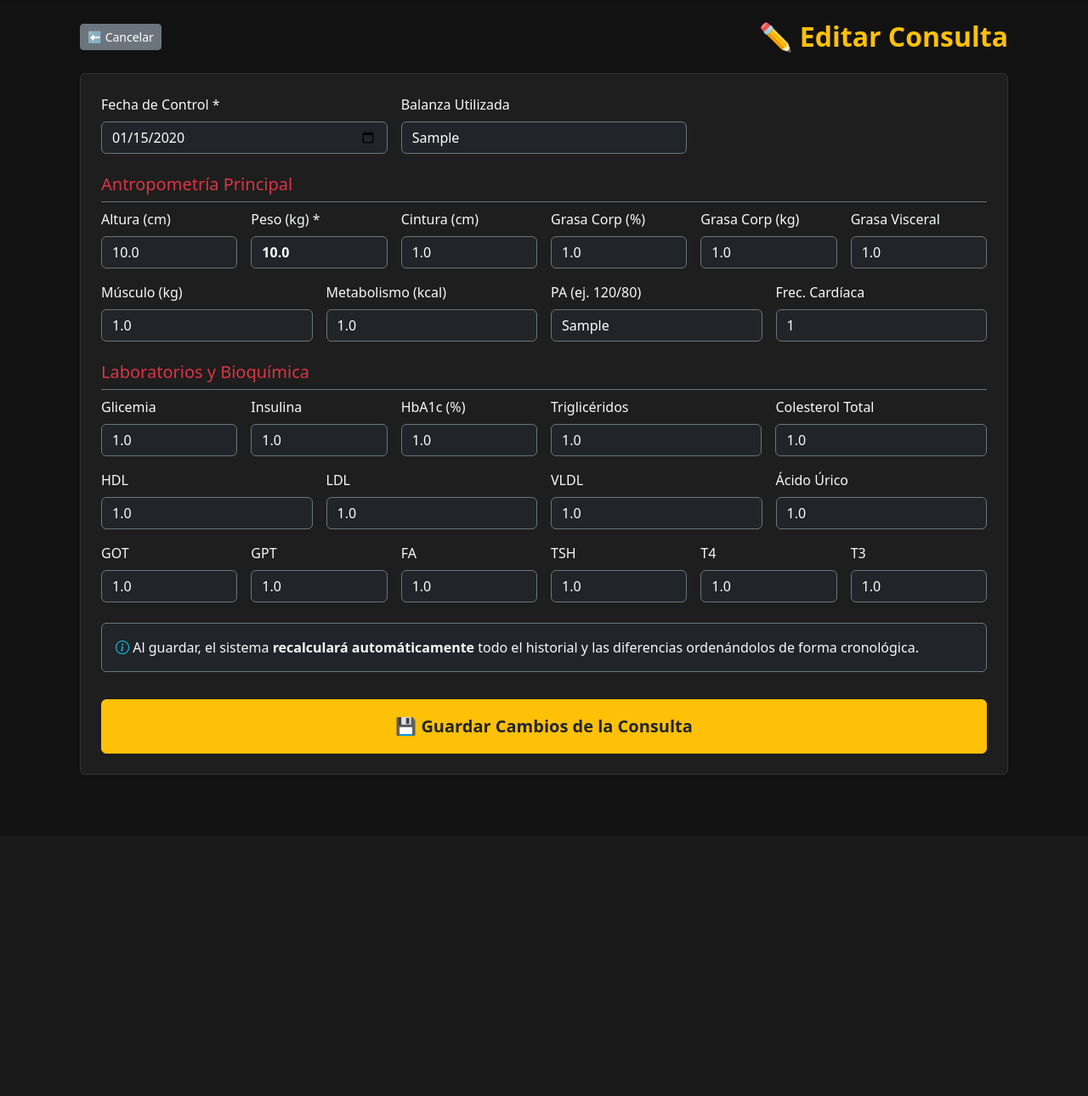
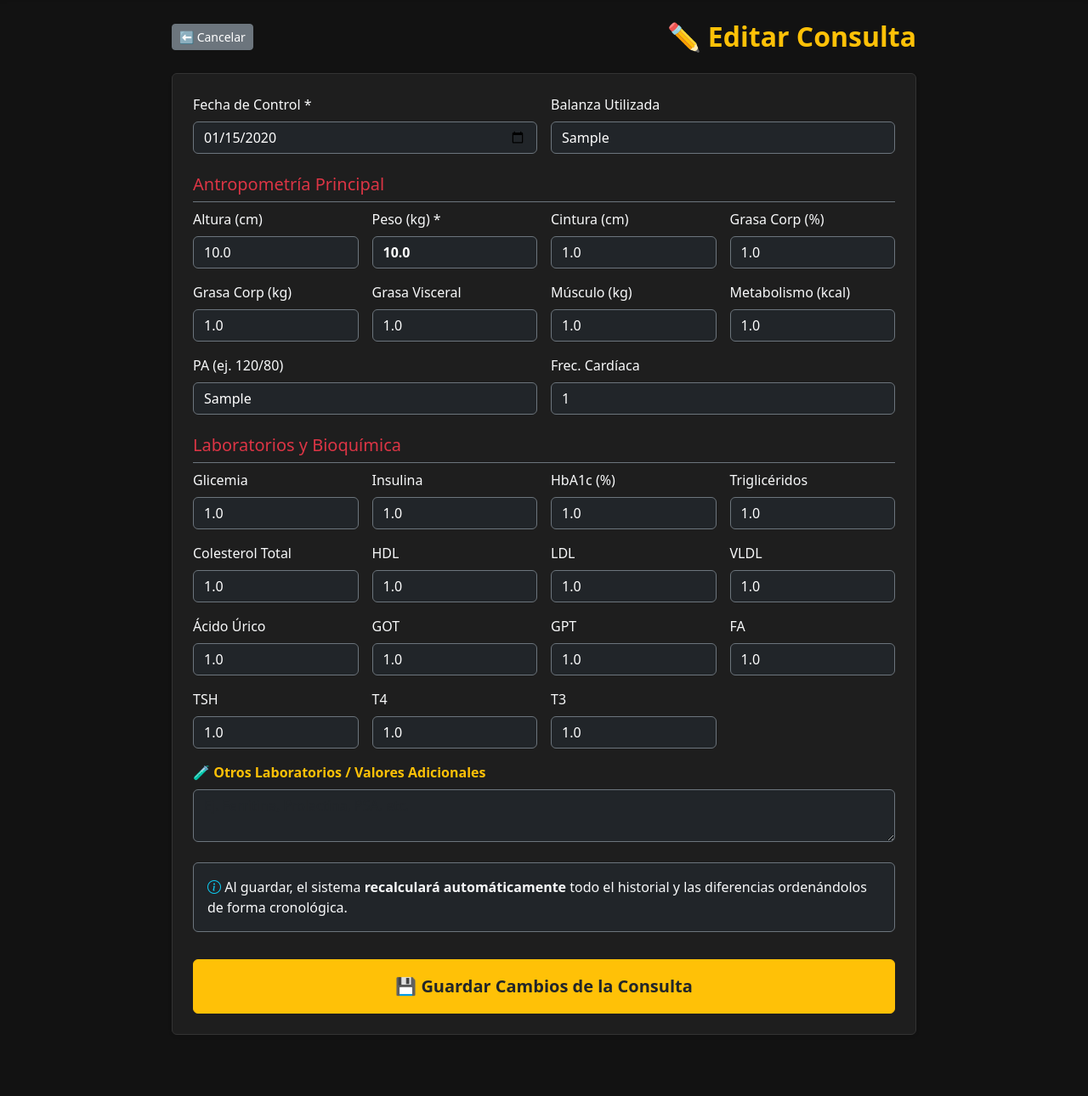
Before and after one commit to patriciafranco-web/metabolysisdem, a Flask app: page /record/edit/1 in a window 1280 px wide. Shown: the part 67-1357 px from the top of the page at 85% size. Before the commit the page ends 979 px from the top, so only its background shows below. Run offline with Flask 3, Linux system fonts and the light colour scheme; the visitor is signed in with stand-in values (Sample User, id 1); tables that the repository leaves empty hold one stand-in row (values such as "Sample post").

Commit message:
Update edit_record.html

```diff
--- a/templates/edit_record.html
+++ b/templates/edit_record.html
@@ -1,6 +1,6 @@
 {% extends "base.html" %}
 {% block content %}
-<div class="container pb-5">
+<div class="container pb-5" style="max-width: 900px;">
     <div class="d-flex justify-content-between align-items-center mb-4">
         <a href="{{ url_for('patient_detail', id=patient.id) }}" class="btn btn-secondary btn-sm">⬅️ Cancelar</a>
         <h2 class="text-warning fw-bold m-0">✏️ Editar Consulta</h2>
@@ -10,122 +10,127 @@
         <form method="POST" action="{{ url_for('edit_record', id=record.id) }}">
 
             <div class="row g-3 mb-4">
-                <div class="col-md-4">
+                <div class="col-md-6">
                     <label class="form-label text-light">Fecha de Control *</label>
                     <input type="date" class="form-control bg-dark text-white border-secondary" name="date" value="{{ record.date }}" required>
                 </div>
-                <div class="col-md-4">
+                <div class="col-md-6">
                     <label class="form-label text-light">Balanza Utilizada</label>
-                    <input type="text" class="form-control bg-dark text-white border-secondary" name="marca_balanza" value="{{ record.marca_balanza }}">
+                    <input type="text" class="form-control bg-dark text-white border-secondary" name="marca_balanza" value="{{ record.marca_balanza or '' }}">
                 </div>
             </div>
 
             <h5 class="text-danger border-bottom border-secondary pb-2">Antropometría Principal</h5>
             <div class="row g-3 mb-4">
-                <div class="col-md-2">
+                <div class="col-md-3">
                     <label class="form-label text-light">Altura (cm)</label>
-                    <input type="number" step="0.01" class="form-control bg-dark text-white border-secondary" name="height" value="{{ record.height }}">
+                    <input type="number" step="0.01" class="form-control bg-dark text-white border-secondary" name="height" value="{{ record.height or '' }}">
                 </div>
-                <div class="col-md-2">
+                <div class="col-md-3">
                     <label class="form-label text-light">Peso (kg) *</label>
-                    <input type="number" step="0.01" class="form-control bg-dark text-white border-secondary text-warning fw-bold" name="weight" value="{{ record.weight }}" required>
+                    <input type="number" step="0.01" class="form-control bg-dark text-white border-secondary text-warning fw-bold" name="weight" value="{{ record.weight or '' }}" required>
                 </div>
-                <div class="col-md-2">
+                <div class="col-md-3">
                     <label class="form-label text-light">Cintura (cm)</label>
-                    <input type="number" step="0.01" class="form-control bg-dark text-white border-secondary" name="waist" value="{{ record.waist }}">
+                    <input type="number" step="0.01" class="form-control bg-dark text-white border-secondary" name="waist" value="{{ record.waist or '' }}">
                 </div>
-                <div class="col-md-2">
+                <div class="col-md-3">
                     <label class="form-label text-light">Grasa Corp (%)</label>
-                    <input type="number" step="0.01" class="form-control bg-dark text-white border-secondary" name="body_fat_pct" value="{{ record.body_fat_pct }}">
+                    <input type="number" step="0.01" class="form-control bg-dark text-white border-secondary" name="body_fat_pct" value="{{ record.body_fat_pct or '' }}">
                 </div>
-                <div class="col-md-2">
+                <div class="col-md-3">
                     <label class="form-label text-light">Grasa Corp (kg)</label>
-                    <input type="number" step="0.01" class="form-control bg-dark text-white border-secondary" name="body_fat_kg" value="{{ record.body_fat_kg }}">
+                    <input type="number" step="0.01" class="form-control bg-dark text-white border-secondary" name="body_fat_kg" value="{{ record.body_fat_kg or '' }}">
                 </div>
-                <div class="col-md-2">
+                <div class="col-md-3">
                     <label class="form-label text-light">Grasa Visceral</label>
-                    <input type="number" step="0.01" class="form-control bg-dark text-white border-secondary" name="visceral_fat" value="{{ record.visceral_fat }}">
+                    <input type="number" step="0.01" class="form-control bg-dark text-white border-secondary" name="visceral_fat" value="{{ record.visceral_fat or '' }}">
                 </div>
                 <div class="col-md-3">
                     <label class="form-label text-light">Músculo (kg)</label>
-                    <input type="number" step="0.01" class="form-control bg-dark text-white border-secondary" name="muscle_mass_kg" value="{{ record.muscle_mass_kg }}">
+                    <input type="number" step="0.01" class="form-control bg-dark text-white border-secondary" name="muscle_mass_kg" value="{{ record.muscle_mass_kg or '' }}">
                 </div>
                 <div class="col-md-3">
                     <label class="form-label text-light">Metabolismo (kcal)</label>
-                    <input type="number" step="0.01" class="form-control bg-dark text-white border-secondary" name="basal_metabolism" value="{{ record.basal_metabolism }}">
+                    <input type="number" step="0.01" class="form-control bg-dark text-white border-secondary" name="basal_metabolism" value="{{ record.basal_metabolism or '' }}">
                 </div>
-                <div class="col-md-3">
+                <div class="col-md-6">
                     <label class="form-label text-light">PA (ej. 120/80)</label>
-                    <input type="text" class="form-control bg-dark text-white border-secondary" name="pa" value="{{ record.pa }}">
+                    <input type="text" class="form-control bg-dark text-white border-secondary" name="pa" value="{{ record.pa or '' }}">
                 </div>
-                <div class="col-md-3">
+                <div class="col-md-6">
                     <label class="form-label text-light">Frec. Cardíaca</label>
-                    <input type="number" class="form-control bg-dark text-white border-secondary" name="fc" value="{{ record.fc }}">
+                    <input type="number" class="form-control bg-dark text-white border-secondary" name="fc" value="{{ record.fc or '' }}">
                 </div>
             </div>
 
-            <!-- SECCIÓN NUEVA QUE FALTABA: LABORATORIOS -->
             <h5 class="text-danger border-bottom border-secondary pb-2 mt-4">Laboratorios y Bioquímica</h5>
             <div class="row g-3 mb-4">
-                <div class="col-md-2">
+                <div class="col-md-3">
                     <label class="form-label text-light">Glicemia</label>
-                    <input type="number" step="0.01" class="form-control bg-dark text-white border-secondary" name="glucose" value="{{ record.glucose }}">
+                    <input type="number" step="0.01" class="form-control bg-dark text-white border-secondary" name="glucose" value="{{ record.glucose or '' }}">
                 </div>
-                <div class="col-md-2">
+                <div class="col-md-3">
                     <label class="form-label text-light">Insulina</label>
-                    <input type="number" step="0.01" class="form-control bg-dark text-white border-secondary" name="insulin" value="{{ record.insulin }}">
+                    <input type="number" step="0.01" class="form-control bg-dark text-white border-secondary" name="insulin" value="{{ record.insulin or '' }}">
                 </div>
-                <div class="col-md-2">
+                <div class="col-md-3">
                     <label class="form-label text-light">HbA1c (%)</label>
-                    <input type="number" step="0.01" class="form-control bg-dark text-white border-secondary" name="hba1c" value="{{ record.hba1c }}">
+                    <input type="number" step="0.01" class="form-control bg-dark text-white border-secondary" name="hba1c" value="{{ record.hba1c or '' }}">
                 </div>
                 <div class="col-md-3">
                     <label class="form-label text-light">Triglicéridos</label>
-                    <input type="number" step="0.01" class="form-control bg-dark text-white border-secondary" name="triglycerides" value="{{ record.triglycerides }}">
+                    <input type="number" step="0.01" class="form-control bg-dark text-white border-secondary" name="triglycerides" value="{{ record.triglycerides or '' }}">
                 </div>
                 <div class="col-md-3">
                     <label class="form-label text-light">Colesterol Total</label>
-                    <input type="number" step="0.01" class="form-control bg-dark text-white border-secondary" name="cholesterol_tot" value="{{ record.cholesterol_tot }}">
+                    <input type="number" step="0.01" class="form-control bg-dark text-white border-secondary" name="cholesterol_tot" value="{{ record.cholesterol_tot or '' }}">
                 </div>
                 <div class="col-md-3">
                     <label class="form-label text-light">HDL</label>
-                    <input type="number" step="0.01" class="form-control bg-dark text-white border-secondary" name="hdl" value="{{ record.hdl }}">
+                    <input type="number" step="0.01" class="form-control bg-dark text-white border-secondary" name="hdl" value="{{ record.hdl or '' }}">
                 </div>
                 <div class="col-md-3">
                     <label class="form-label text-light">LDL</label>
-                    <input type="number" step="0.01" class="form-control bg-dark text-white border-secondary" name="ldl" value="{{ record.ldl }}">
+                    <input type="number" step="0.01" class="form-control bg-dark text-white border-secondary" name="ldl" value="{{ record.ldl or '' }}">
                 </div>
                 <div class="col-md-3">
                     <label class="form-label text-light">VLDL</label>
-                    <input type="number" step="0.01" class="form-control bg-dark text-white border-secondary" name="vldl" value="{{ record.vldl }}">
+                    <input type="number" step="0.01" class="form-control bg-dark text-white border-secondary" name="vldl" value="{{ record.vldl or '' }}">
                 </div>
                 <div class="col-md-3">
                     <label class="form-label text-light">Ácido Úrico</label>
-                    <input type="number" step="0.01" class="form-control bg-dark text-white border-secondary" name="uric_acid" value="{{ record.uric_acid }}">
+                    <input type="number" step="0.01" class="form-control bg-dark text-white border-secondary" name="uric_acid" value="{{ record.uric_acid or '' }}">
                 </div>
-                <div class="col-md-2">
+                <div class="col-md-3">
                     <label class="form-label text-light">GOT</label>
-                    <input type="number" step="0.01" class="form-control bg-dark text-white border-secondary" name="got" value="{{ record.got }}">
+                    <input type="number" step="0.01" class="form-control bg-dark text-white border-secondary" name="got" value="{{ record.got or '' }}">
                 </div>
-                <div class="col-md-2">
+                <div class="col-md-3">
                     <label class="form-label text-light">GPT</label>
-                    <input type="number" step="0.01" class="form-control bg-dark text-white border-secondary" name="gpt" value="{{ record.gpt }}">
+                    <input type="number" step="0.01" class="form-control bg-dark text-white border-secondary" name="gpt" value="{{ record.gpt or '' }}">
                 </div>
-                <div class="col-md-2">
+                <div class="col-md-3">
                     <label class="form-label text-light">FA</label>
-                    <input type="number" step="0.01" class="form-control bg-dark text-white border-secondary" name="fa" value="{{ record.fa }}">
+                    <input type="number" step="0.01" class="form-control bg-dark text-white border-secondary" name="fa" value="{{ record.fa or '' }}">
                 </div>
-                <div class="col-md-2">
+                <div class="col-md-3">
                     <label class="form-label text-light">TSH</label>
-                    <input type="number" step="0.01" class="form-control bg-dark text-white border-secondary" name="tsh" value="{{ record.tsh }}">
+                    <input type="number" step="0.01" class="form-control bg-dark text-white border-secondary" name="tsh" value="{{ record.tsh or '' }}">
                 </div>
-                <div class="col-md-2">
+                <div class="col-md-3">
                     <label class="form-label text-light">T4</label>
-                    <input type="number" step="0.01" class="form-control bg-dark text-white border-secondary" name="t4" value="{{ record.t4 }}">
+                    <input type="number" step="0.01" class="form-control bg-dark text-white border-secondary" name="t4" value="{{ record.t4 or '' }}">
                 </div>
-                <div class="col-md-2">
+                <div class="col-md-3">
                     <label class="form-label text-light">T3</label>
-                    <input type="number" step="0.01" class="form-control bg-dark text-white border-secondary" name="t3" value="{{ record.t3 }}">
+                    <input type="number" step="0.01" class="form-control bg-dark text-white border-secondary" name="t3" value="{{ record.t3 or '' }}">
+                </div>
+
+                <!-- NUEVO CAMPO: OTROS LABORATORIOS EN EDICIÓN -->
+                <div class="col-md-12 mt-3">
+                    <label class="form-label text-warning fw-bold">🧪 Otros Laboratorios / Valores Adicionales</label>
+                    <textarea class="form-control bg-dark text-white border-secondary" name="otros_laboratorios" rows="2" placeholder="Ej. Ferritina, Prolactina, PSA, etc.">{{ record.otros_laboratorios or '' }}</textarea>
                 </div>
             </div>
 
```
